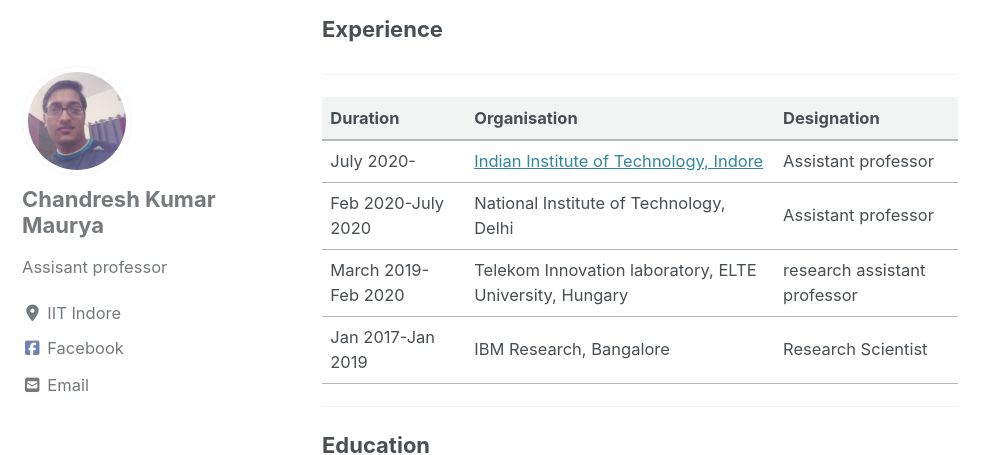
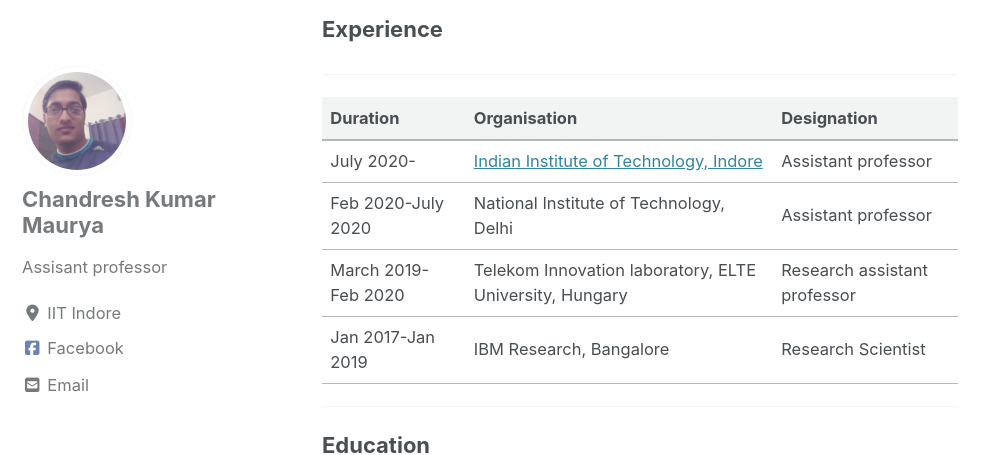
Before and after one commit to chandreshiit/oldsite, a Jekyll site: the page built from _pages/about.md, in a window 1280 px wide and 900 px high, scrolled down 397 px. Shown: the top 455 px of the window, without its empty margins (0-998 px from the left). Built offline with Jekyll 4.4.1, drawn with Linux system fonts in a browser that asks for light colours; cached includes are drawn as plain includes; nearby versions of some CDN libraries.

```diff
--- a/_pages/about.md
+++ b/_pages/about.md
@@ -21,7 +21,7 @@ Machine learning, Natural language processing, Information retrieval, Data Minin
 | ------------------- | ------------------------------------------------------------ | ---------------------------- |
 | July 2020-          | [Indian Institute of Technology, Indore ](http://cse.iiti.ac.in/) | Assistant professor          |
 | Feb 2020-July 2020  | National Institute of Technology, Delhi                      | Assistant professor          |
-| March 2019-Feb 2020 | Telekom Innovation laboratory, ELTE University, Hungary      | research assistant professor |
+| March 2019-Feb 2020 | Telekom Innovation laboratory, ELTE University, Hungary      | Research assistant professor |
 | Jan 2017-Jan 2019   | IBM Research, Bangalore                                      | Research Scientist           |
 
 ***
```
